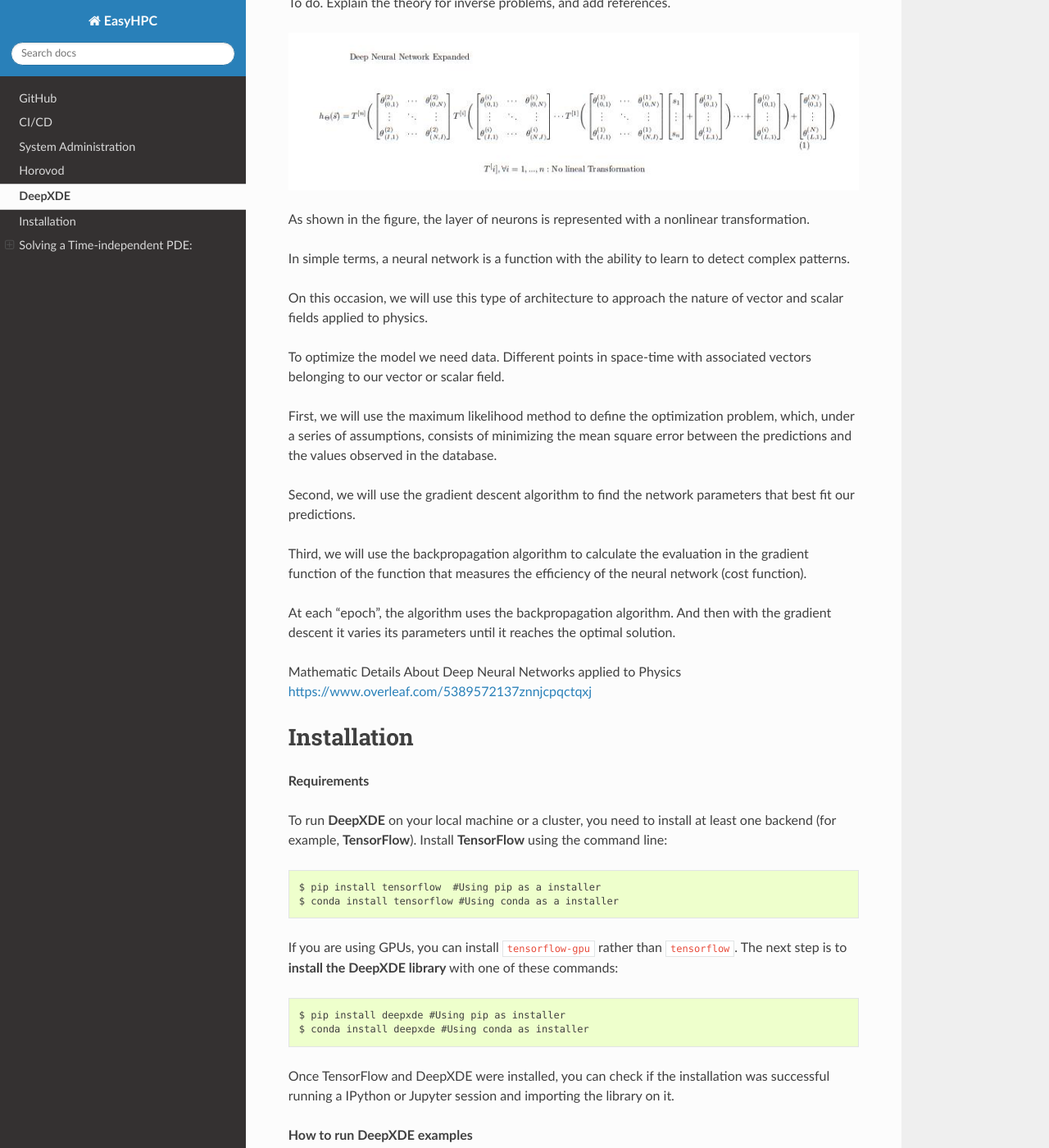
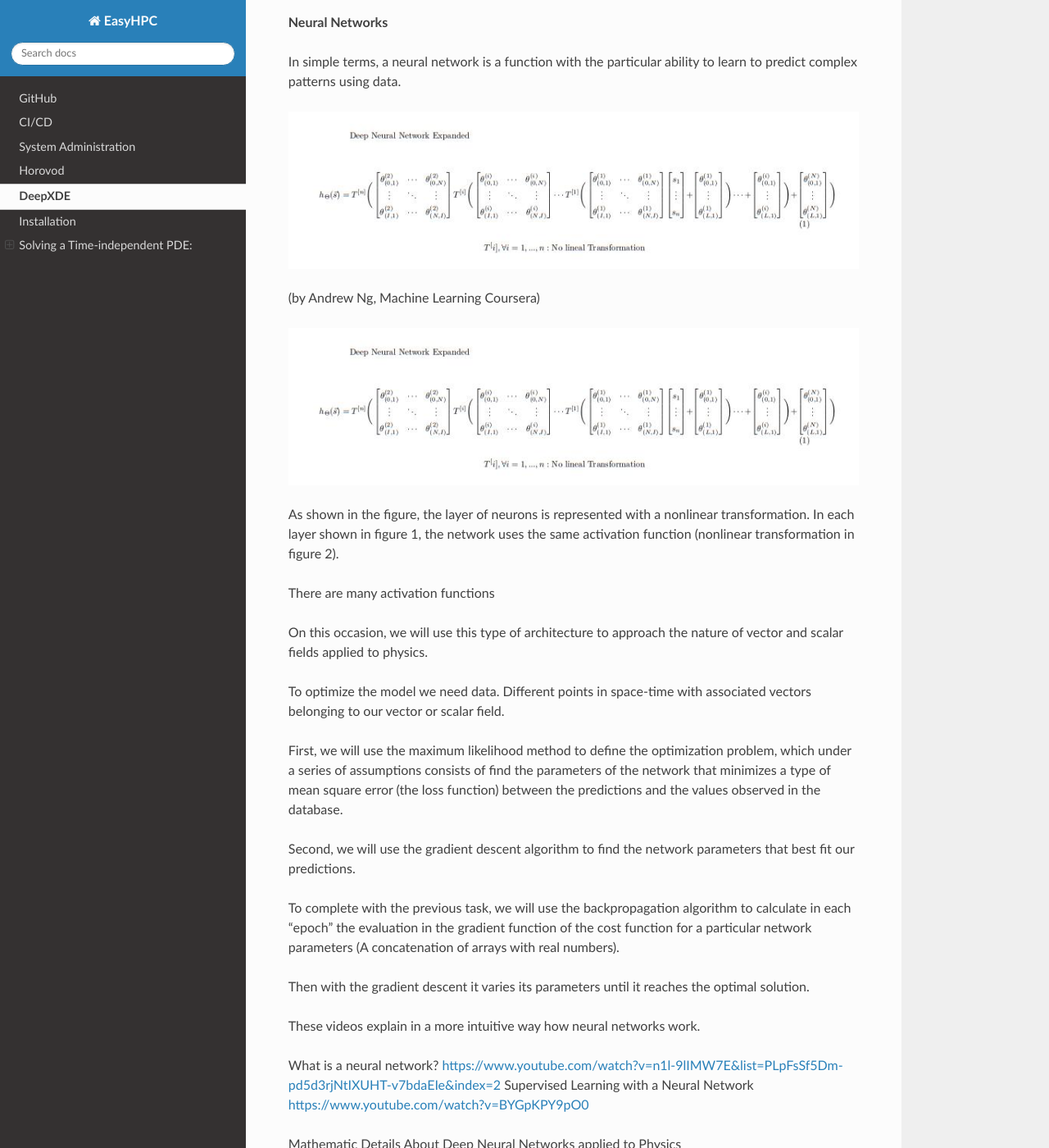
Before and after one commit to pescap/EasyHPC, a Sphinx documentation site: the page built from docs/source/deepxde.rst, in a window 1280 px wide and 1400 px high, scrolled down 216 px. Shown: the whole window at 82% size. Built offline with Sphinx 7.4.7 and the Read the Docs theme 2.0.0, drawn with Linux system fonts in a browser that asks for light colours; some of the changed text lies outside the part shown.

Commit message:
Documentacion

```diff
--- a/docs/source/deepxde.rst
+++ b/docs/source/deepxde.rst
@@ -1,30 +1,44 @@
 DeepXDE
 =======
 
-Theory Behind Inverse Problems
+**Theory Behind Inverse Problems** (To do. Explain the theory for inverse problems, and add references.)
 
-To do. Explain the theory for inverse problems, and add references.
+
+
+**Neural Networks**
+
+In simple terms, a neural network is a function with the particular ability to learn to predict complex patterns using
+data.
+
+.. image:: ~Image/RedNeuronal.png
+(by Andrew Ng, Machine Learning Coursera)
+
 
 .. image:: ~Image/RedNeuronal.png
 
-As shown in the figure, the layer of neurons is represented with a nonlinear transformation.
+As shown in the figure, the layer of neurons is represented with a nonlinear transformation. In each layer shown in figure 1, the network uses the same activation function (nonlinear transformation in figure 2).
 
-In simple terms, a neural network is a function with the ability to learn to detect complex patterns.
+There are many activation functions
 
 On this occasion, we will use this type of architecture to approach the nature of vector and scalar fields applied to
 physics.
 
 To optimize the model we need data. Different points in space-time with associated vectors belonging to our vector or scalar field.
 
-First, we will use the maximum likelihood method to define the optimization problem, which, under a series of assumptions, consists of minimizing the mean square error between the predictions and the values observed in the database.
+First, we will use the maximum likelihood method to define the optimization problem, which under a series of assumptions consists of find the parameters of the network that minimizes a type of mean square error (the loss function) between the predictions and the values observed in the database.
 
 Second, we will use the gradient descent algorithm to find the network parameters that best fit our predictions.
 
-Third, we will use the backpropagation algorithm to calculate the evaluation in the gradient function of the function that measures the efficiency of the neural network (cost function).
+To complete with the previous task, we will use the backpropagation algorithm to calculate in each "epoch" the evaluation in the gradient function of the cost function for a particular network parameters (A concatenation of arrays with real numbers).
 
-At each "epoch", the algorithm uses the backpropagation algorithm. And then with the gradient descent it varies its parameters until it reaches the optimal solution.
+Then with the gradient descent it varies its parameters until it reaches the optimal solution.
 
+These videos explain in a more intuitive way how neural networks work.
 
+What is a neural network?
+https://www.youtube.com/watch?v=n1l-9lIMW7E&list=PLpFsSf5Dm-pd5d3rjNtIXUHT-v7bdaEIe&index=2
+Supervised Learning with a Neural Network
+https://www.youtube.com/watch?v=BYGpKPY9pO0
 
 Mathematic Details About Deep Neural Networks applied to Physics
 https://www.overleaf.com/5389572137znnjcpqctqxj
```
Also changed, not shown: docs/source/~Image/NeuralNetworkbyAndrewNg.png (added).
